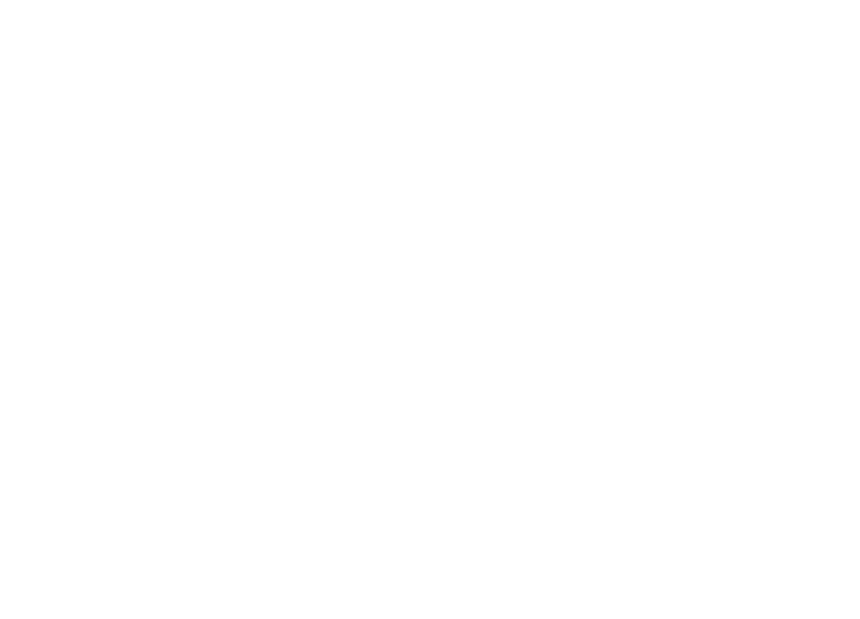
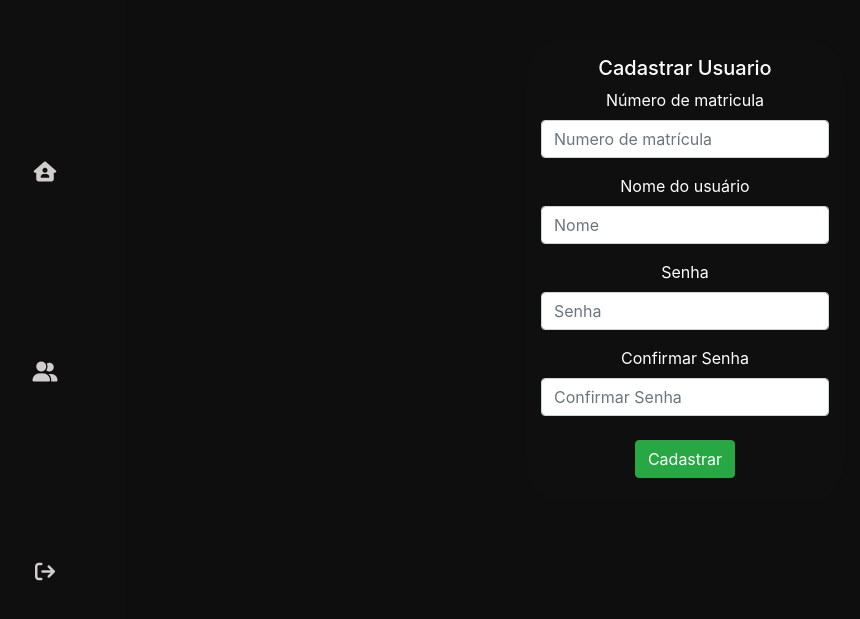
Before and after one commit to julianadeveloper/FuncionariosFront, a Vue app: page /cadastro in a window 1280 px wide. Before the commit this address had no page. Shown: the part 129-748 px from the top of the page, without its empty margins (35-895 px from the left). Built offline with nearby package versions, Linux system fonts and the light colour scheme; sample sign-in values are in the browser's storage; a web font is replaced by a local one.

Commit message:
view de cadastro

```diff
--- a/src/App.vue
+++ b/src/App.vue
@@ -20,8 +20,8 @@
   --text-primary: #000;
 }
 main.modo-escuro{
- --bg-primary: rgb(254, 254, 254);
-  --text-primary: #000;
+ --bg-secondary: rgb(32, 31, 31);
+  --text-secondary: rgb(251, 251, 251);
 }
 
 
--- a/src/components/LateralBar.vue
+++ b/src/components/LateralBar.vue
@@ -18,7 +18,7 @@
 </template>
 
 <script lang="ts">
-import { defineComponent, defineAsyncComponent } from "vue";
+import { defineComponent } from "vue";
 
 export default defineComponent({
   name: "LateralBar",
--- a/src/router/index.ts
+++ b/src/router/index.ts
@@ -1,5 +1,5 @@
 import { createRouter, createWebHistory, RouteRecordRaw } from "vue-router";
-import FormCreateUser from "../components/FormCreateUser.vue";
+import FormCreateUser from "../views/CreateView.vue";
 import LateralBar from "../views/HomeView.vue";
 
 
@@ -27,8 +27,8 @@
     component: LateralBar,
   },
   {
-    path: "/createuser",
-    name: "CreateUser",
+    path: "/cadastro",
+    name: "CreateView",
     beforeEnter: authGuard(),
     component: FormCreateUser,
   },
--- /dev/null
+++ b/src/views/CreateView.vue
@@ -0,0 +1,30 @@
+<template>
+  <div id="homeview">
+    <section>
+      <LateralBar />
+    </section>
+
+    <nav>
+    <div>
+        <FormCreateUser/>
+    </div>
+    </nav>
+  </div>
+</template>
+
+<script lang="ts">
+import { defineComponent } from "vue";
+import LateralBar from "@/components/LateralBar.vue";
+ import FormCreateUser from '@/components/FormCreateUser.vue'
+export default defineComponent({
+  name: "CreateView",
+  components: {
+    LateralBar,
+     FormCreateUser
+  },
+});
+</script>
+
+<style scope>
+
+</style>
--- a/src/views/HomeView.vue
+++ b/src/views/HomeView.vue
@@ -12,6 +12,7 @@
       <div class="card-home">
         <CardUserAdminVue />
       </div>
+
     </nav>
   </div>
 </template>
@@ -21,12 +22,14 @@
 import LateralBar from "@/components/LateralBar.vue";
 import CardUserAdminVue from "@/components/CardUserAdmin.vue"; // @ is an alias to /src
 import InputSearch from "@/components/InputSearch.vue";
+// import FormCreateUser from '@/components/FormCreateUser.vue'
 export default defineComponent({
   name: "HomeView",
   components: {
     LateralBar,
     CardUserAdminVue,
     InputSearch,
+    // FormCreateUser
   },
 });
 </script>
@@ -75,12 +78,4 @@
 }
 
 
-div #homeview {
-  --bg-primary: rgb(238, 238, 238);
-  --text-primary: #000;
-}
-section .modo-escuro {
-  --bg-secondary: rgb(14, 14, 14);
-  --text-secondary: #fff;
-}
 </style>
```
